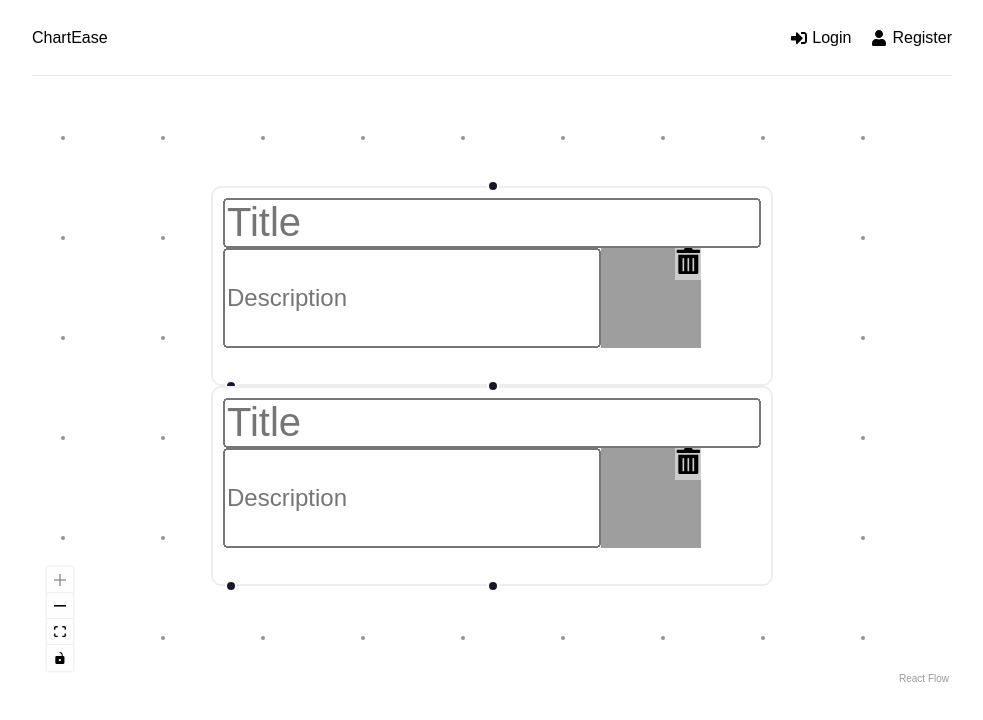
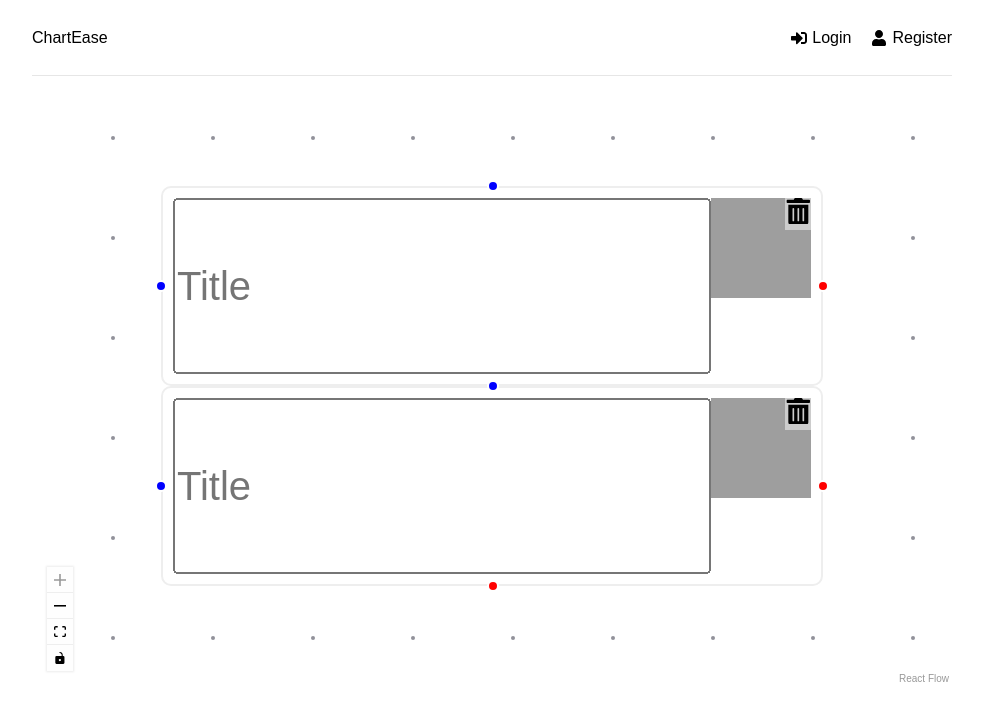
Before and after one commit to jthomas981/ChartEase, a React (Create React App) app in the folder frontend/: page / in a window 1280 px wide. Shown: the top 720 px of the page, without its empty margins (148-1131 px from the left). Built offline with nearby package versions, Linux system fonts and the light colour scheme; grey boxes are pictures that could not be loaded.

Commit message:
Styled the node content more.

```diff
--- a/frontend/src/components/CustomNode/CustomNode.js
+++ b/frontend/src/components/CustomNode/CustomNode.js
@@ -1,8 +1,6 @@
 import { useCallback } from 'react';
 import { Handle, Position } from '@xyflow/react';
 import ImageUpload from '../ImageUpload';
-
-const handleStyle = { left: 10 };
 
 function CustomNode({ data, isConnectable }) {
   const onChange = useCallback((evt) => {
@@ -12,25 +10,31 @@ function CustomNode({ data, isConnectable }) {
   return (
     <div className="custom-node">
       <Handle
+        className="target-handle"
         type="target"
         position={Position.Top}
+        isConnectable={isConnectable}
+      />
+      <Handle
+        className="target-handle"
+        type="target"
+        position={Position.Left}
         isConnectable={isConnectable}
       />
       <div className='node-content'>
         <input id="title" name="title" onChange={onChange} className="nodrag"
         placeholder='Title' maxLength={20}/>
-        <input id="description" name="description" onChange={onChange} className="nodrag"
-        placeholder='Description'/>
         <ImageUpload id={data.label} />
       </div>
       <Handle
+        className="source-handle"
         type="source"
-        position={Position.Bottom}
+        position={Position.Right}
         id="a"
-        style={handleStyle}
         isConnectable={isConnectable}
       />
       <Handle
+        className="source-handle"
         type="source"
         position={Position.Bottom}
         id="b"
--- a/frontend/src/components/CustomNode/custom-node.css
+++ b/frontend/src/components/CustomNode/custom-node.css
@@ -7,7 +7,8 @@
 }
 
 .custom-node .node-content {
-  display: grid;
+  display: flex;
+  height: 100%;
 }
 
 .custom-node input#title {
@@ -15,13 +16,7 @@
   color: #777;
   font-size: 20px;
   height: 25px;
-  grid-column: 1 / 3;
-}
-
-.custom-node input#description {
-  display: block;
-  color: #777;
-  font-size: 12px;
+  height: 100%;
 }
 
 .image-container {
@@ -53,3 +48,11 @@ input[id^="image"] {
   cursor: pointer; /* Make cursor a pointer */
   background: #ccc;
 }
+
+.source-handle {
+  background: #ff0000;
+}
+
+.target-handle {
+  background: #0000ff;
+}
```
